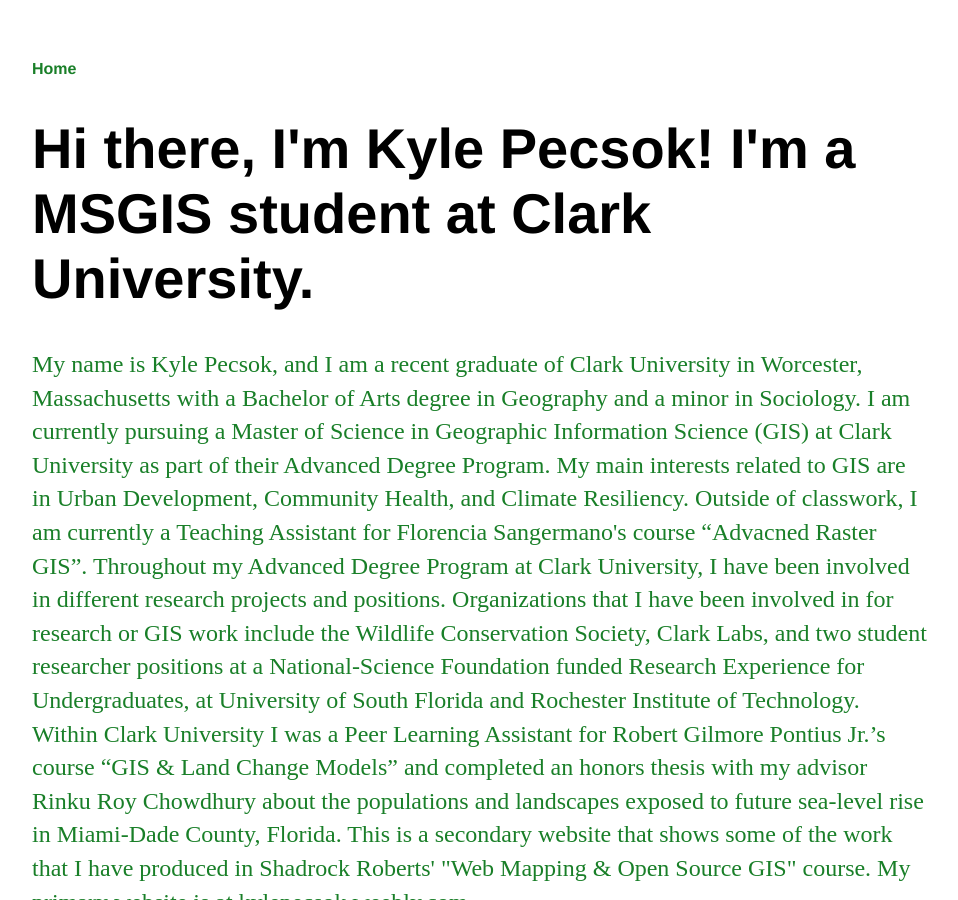
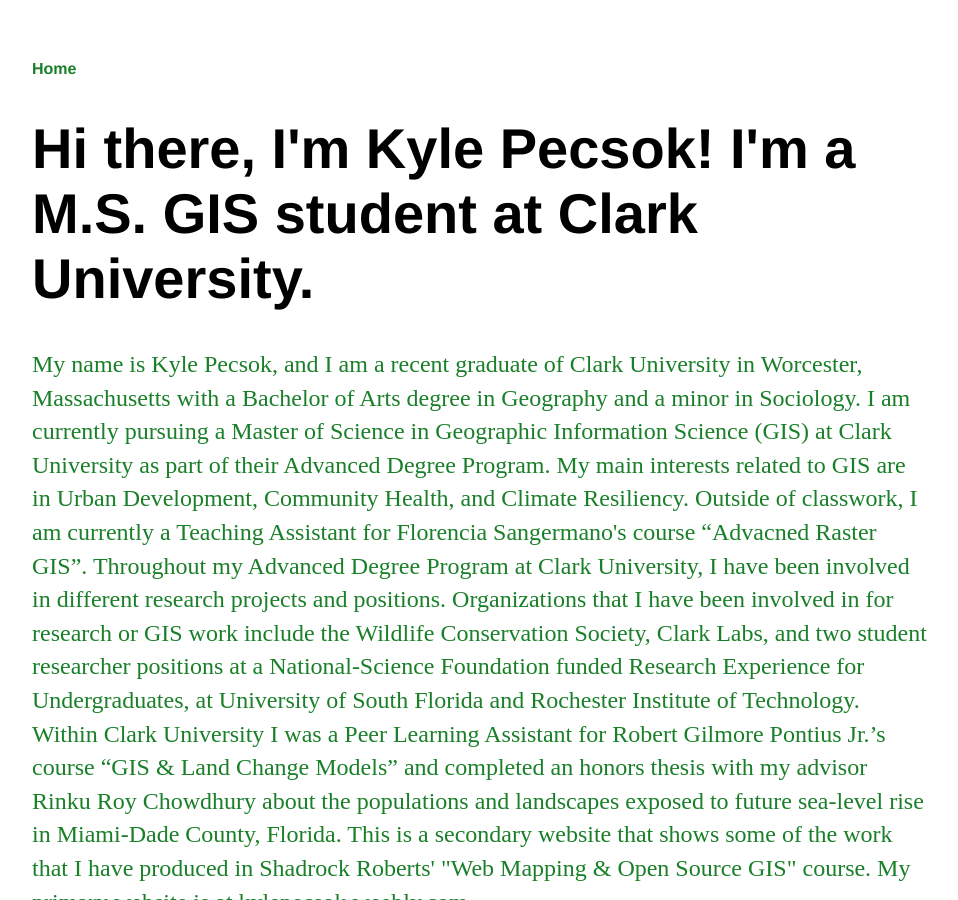
Before and after one commit to kpecsok98/kpecsok98.gihub.io, a Jekyll site: the page built from index.html, in a window 1280 px wide and 900 px high. Shown: the whole window, without its empty margins (160-1118 px from the left). Built offline with Jekyll 4.4.1, drawn with Linux system fonts in a browser that asks for light colours; some of the changed text lies outside the part shown.

Commit message:
Update index.html

```diff
--- a/index.html
+++ b/index.html
@@ -3,7 +3,7 @@
 title: Kyle Pecsok, GIS Student
 ---
 <div class="blurb">
-	<h1>Hi there, I'm Kyle Pecsok! I'm a MSGIS student at Clark University.</h1>
+	<h1>Hi there, I'm Kyle Pecsok! I'm a M.S. GIS student at Clark University.</h1>
 	<p>My name is Kyle Pecsok, and I am a recent graduate of Clark University in Worcester, Massachusetts with a Bachelor of Arts degree in Geography and a minor in Sociology. I am currently pursuing a Master of Science in Geographic Information Science (GIS) at Clark University as part of their Advanced Degree Program. My main interests related to GIS are in Urban Development, Community Health, and Climate Resiliency. Outside of classwork, I am currently a Teaching Assistant for Florencia Sangermano's course “Advacned Raster GIS”. Throughout my Advanced Degree Program at Clark University, I have been involved in different research projects and positions. Organizations that I have been involved in for research or GIS work include the Wildlife Conservation Society, Clark Labs, and two student researcher positions at a National-Science Foundation funded Research Experience for Undergraduates, at University of South Florida and Rochester Institute of Technology. Within Clark University I was a Peer Learning Assistant for Robert Gilmore Pontius Jr.’s course “GIS & Land Change Models” and completed an honors thesis with my advisor Rinku Roy Chowdhury about the populations and landscapes exposed to future sea-level rise in Miami-Dade County, Florida. This is a secondary website that shows some of the work that I have produced in Shadrock Roberts' "Web Mapping & Open Source GIS" course. My primary website is at kylepecsok.weebly.com.</p>
 </div><!-- /.blurb -->
 
```
